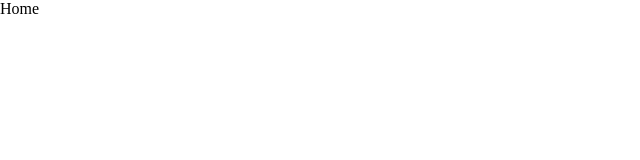
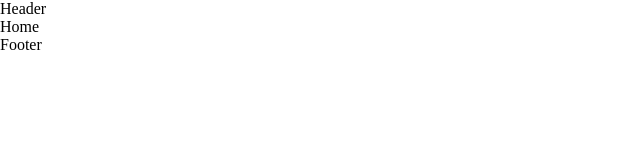
Before and after one commit to manuelbento19/meta-frontend-developer-capstone, a React (Create React App) app: page / in a window 1280 px wide. Shown: the top 160 px of the page, without its empty margins (0-640 px from the left). Built offline with nearby package versions, Linux system fonts and the light colour scheme.

Commit message:
feat: appLayout structure

```diff
--- /dev/null
+++ b/src/layout/index.jsx
@@ -0,0 +1,17 @@
+import React from 'react'
+import Header from './partials/header'
+import Footer from './partials/footer'
+import './styles.css'
+import { Outlet } from 'react-router-dom'
+
+export default function AppLayout() {
+  return (
+    <div>
+        <Header/>
+        <main>
+            <Outlet/>
+        </main>
+        <Footer/>
+    </div>
+  )
+}
--- /dev/null
+++ b/src/layout/partials/footer/index.jsx
@@ -0,0 +1,8 @@
+import React from 'react'
+import './styles.css'
+
+export default function Footer() {
+  return (
+    <div>Footer</div>
+  )
+}
--- /dev/null
+++ b/src/layout/partials/header/index.jsx
@@ -0,0 +1,8 @@
+import React from 'react'
+import './styles.css'
+
+export default function Header() {
+  return (
+    <div>Header</div>
+  )
+}
--- a/src/provider/react-router.jsx
+++ b/src/provider/react-router.jsx
@@ -3,14 +3,17 @@ import { BrowserRouter, Route, Routes } from 'react-router-dom'
 import Home from '../pages/home'
 import * as Consts from '../constants'
 import NotFound from '../pages/notfound'
+import AppLayout from '../layout'
 
 export default function ReactRouterProvider() {
   return (
     <BrowserRouter>
-        <Routes>
-          <Route path={Consts.pages.home.path} element={<Home />} />
-          <Route path="*" element={<NotFound />} />
-        </Routes>
+            <Routes>
+                <Route element={<AppLayout/>}>
+                    <Route path={Consts.pages.home.path} element={<Home />} />
+                    <Route path="*" element={<NotFound />} />
+                </Route>
+            </Routes>
     </BrowserRouter>
   )
 }
```
Also changed, not shown: src/layout/partials/footer/styles.css (added), src/layout/partials/header/styles.css (added), src/layout/styles.css (added).
